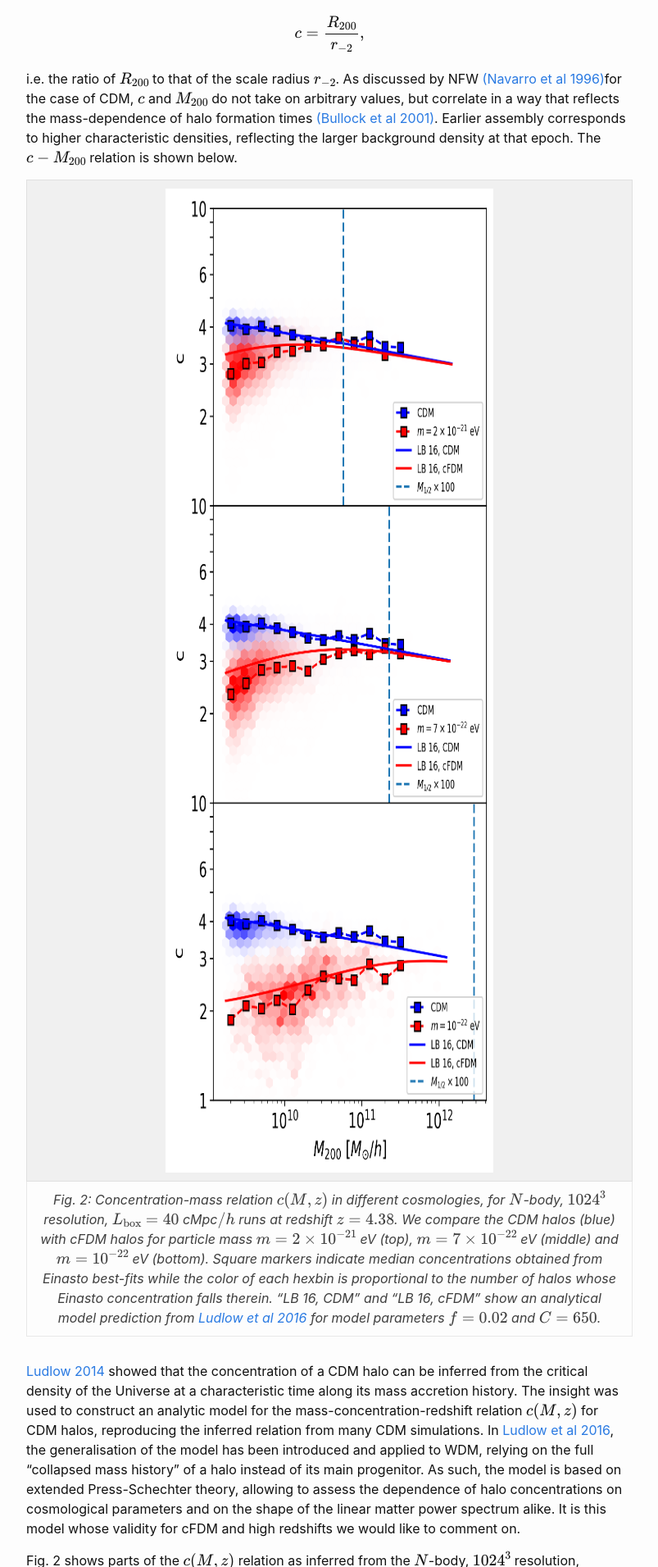
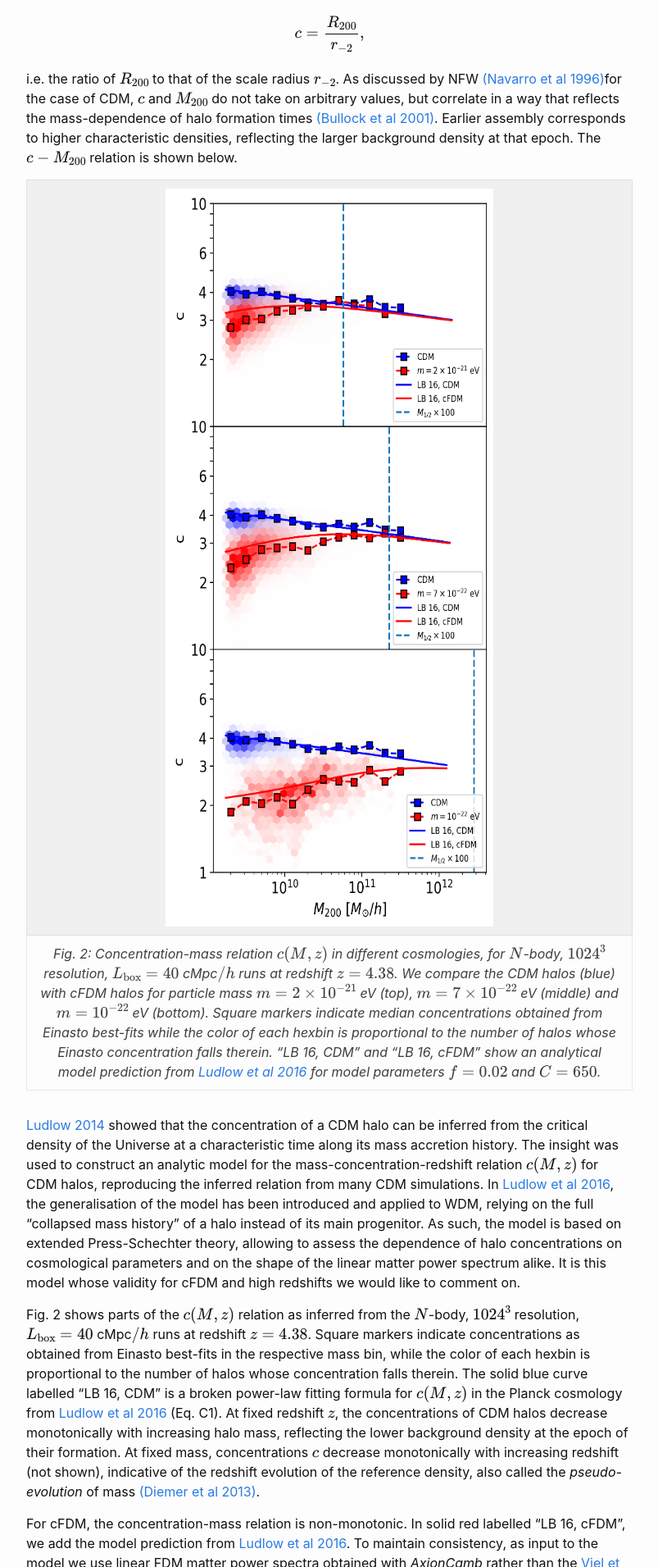
Before and after one commit to tibordome/tibordome.github.io, a Jekyll site: the page built from axions.md, in a window 1280 px wide. Shown: the part 3160-5071 px from the top of the page at 82% size, without its empty margins (238-1041 px from the left). Built offline with Jekyll 4.4.1, drawn with Linux system fonts in a browser that asks for light colours.

```diff
--- a/axions.md
+++ b/axions.md
@@ -94,7 +94,7 @@
 assembly corresponds to higher characteristic densities, reflecting the larger background density at that epoch. The $$c-M_{200}$$ relation
 is shown below.
 
-| <img src="/assets/images/cVersusM.png" width="400" height="1200"> |
+| <img src="/assets/images/cVersusM.png" width="400" height="900"> |
 |:--:|
 | *Fig. 2: Concentration-mass relation $$c(M,z)$$ in different cosmologies, for $$N$$-body, $$1024^3$$ resolution, $$L_{\text{box}} = 40$$ cMpc$$/h$$ runs at redshift $$z=4.38$$. We compare the CDM halos (blue) with cFDM halos for particle mass $$m=2\times 10^{-21}$$ eV (top), $$m=7\times 10^{-22}$$ eV (middle) and $$m=10^{-22}$$ eV (bottom). Square markers indicate median concentrations obtained from Einasto best-fits while the color of each hexbin is proportional to the number of halos whose Einasto concentration falls therein. "LB 16, CDM" and "LB 16, cFDM" show an analytical model prediction from [Ludlow et al 2016](https://arxiv.org/abs/1601.02624) for model parameters $$f=0.02$$ and $$C=650$$.* |
 
```
